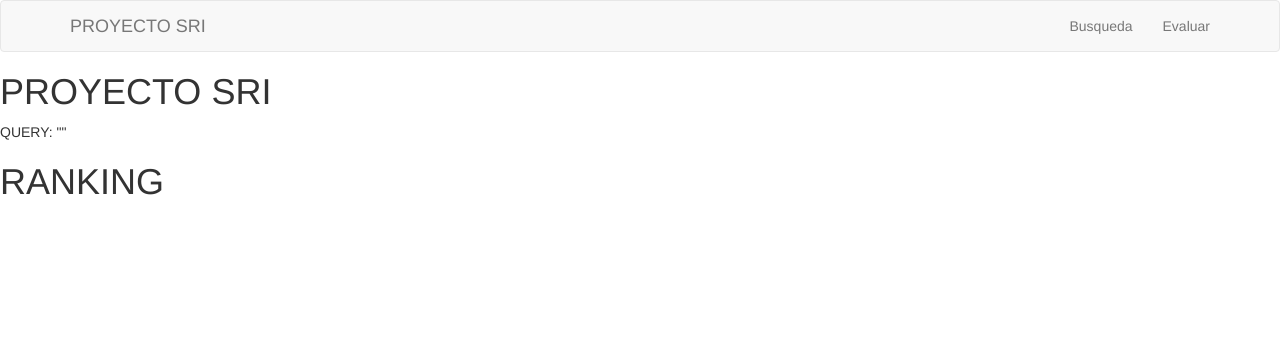
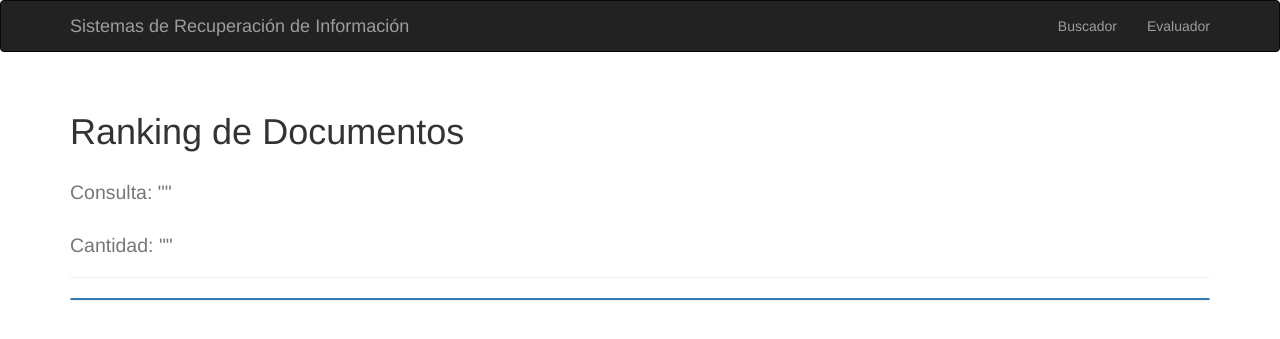
Before and after one commit to cwjki/information-retriaval-system, a Flask app: template server/templates/results.html in a window 1280 px wide. Shown: the top 339 px of the page. Run offline with Flask 2, Linux system fonts and the light colour scheme; the template is opened without the code that fills it, so the values that code supplies are empty; parts of the project's set-up code (start-up, migrations or seed data) failed here and were passed over; some libraries are stand-ins or nearby versions.

Commit message:
working on the views with bootstrap

```diff
--- a/server/main.py
+++ b/server/main.py
@@ -21,8 +21,8 @@
     if request.method == 'POST':
         query = request.form['query']
         ranking = vector_space_model.compute_ranking(query)
-
-        return render_template('results.html', content=[query, ranking])
+        count = len(ranking)
+        return render_template('results.html', content=[query, ranking, count])
     else:
         return render_template('index.html')
 
--- a/server/src/vector_space_model.py
+++ b/server/src/vector_space_model.py
@@ -5,7 +5,7 @@
 from math import log10, sqrt
 
 ALPHA = 0.5
-RANKING_COUNT = 5
+RANKING_COUNT = 10
 
 
 class VectorSpaceModel:
--- a/server/templates/base.html
+++ b/server/templates/base.html
@@ -3,17 +3,17 @@
 {% block title %} BASE TEMPLATE {% endblock %}
 
 {% block navbar %}
-<nav class="navbar navbar-default">
+<nav class="navbar navbar-inverse">
   <div class="container">
     <!-- Brand and toggle get grouped for better mobile display -->
     <div class="navbar-header ">
-      <a class="navbar-brand navbar-right disable">PROYECTO SRI</a>
+      <a class="navbar-brand navbar-right disable">Sistemas de Recuperación de Información</a>
     </div>
 
     <!-- Collect the nav links, forms, and other content for toggling -->
       <ul class="nav navbar-nav navbar-right">
-        <li><a href="/">Busqueda</a></li>
-        <li><a href="/evaluate">Evaluar</a></li>
+        <li><a href="/">Buscador</a></li>
+        <li><a href="/evaluate">Evaluador</a></li>
       </ul>
   </div><!-- /.container-fluid -->
 </nav>
--- a/server/templates/results.html
+++ b/server/templates/results.html
@@ -1,24 +1,31 @@
 {% extends "base.html" %}
 {% block title %} RESULT PAGE {% endblock %}
 {% block content %}
-    <h1>PROYECTO SRI</h1>
+    <div class="container">
+        <div class="page-header">
+            <h1>Ranking de Documentos</h1>
+            <h2><small>Consulta: "{{ content[0] }}"</small></h2>
+            <h2><small>Cantidad: "{{ content[2] }}"</small></h2>
+        </div>
 
-    <div>
-        <p>QUERY: "{{ content[0] }}"</p>
-
-
-        <h1>RANKING</h1>
+        <div class="panel panel-primary">
         {% for document in content[1] %}
-            <div>
-                <p>NUMBER: {{document[0]}}</p>
-                <p>TITLE: {{ document[1].title }}</p>
-                <p>AUTHOR: {{ document[1].author }}</p>
-                <p>TEXT: {{ document[1].text }}</p>
+            <div class="panel-heading">
+                <h2 class="panel-title">
+                    <span class="badge">#{{ document[0] }}</span>
+                    <p>  Título: {{ document[1].title }}</p>
+                </h2>
             </div>
-            <hr>
+            <div class="panel-body">
+                <p>Texto: {{ document[1].text }}</p>
+            </div>
+            <div class="panel-footer">
+                <p>Autor: {{ document[1].author }}</p>
+            </div>
         {% endfor %}
-
+        </div>
     </div>
 
 
+
 {% endblock %}
```
Also changed, not shown: server/templates/index.html (+6 -3 lines).
